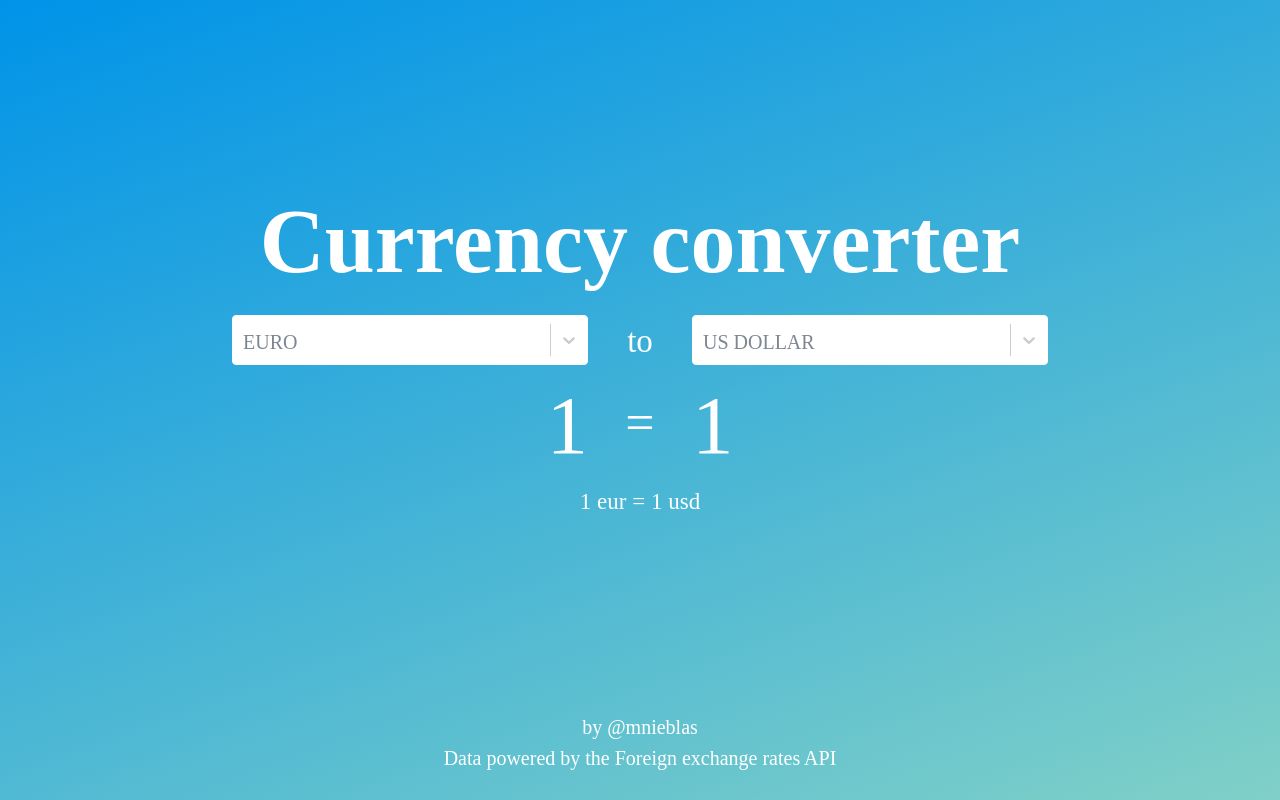
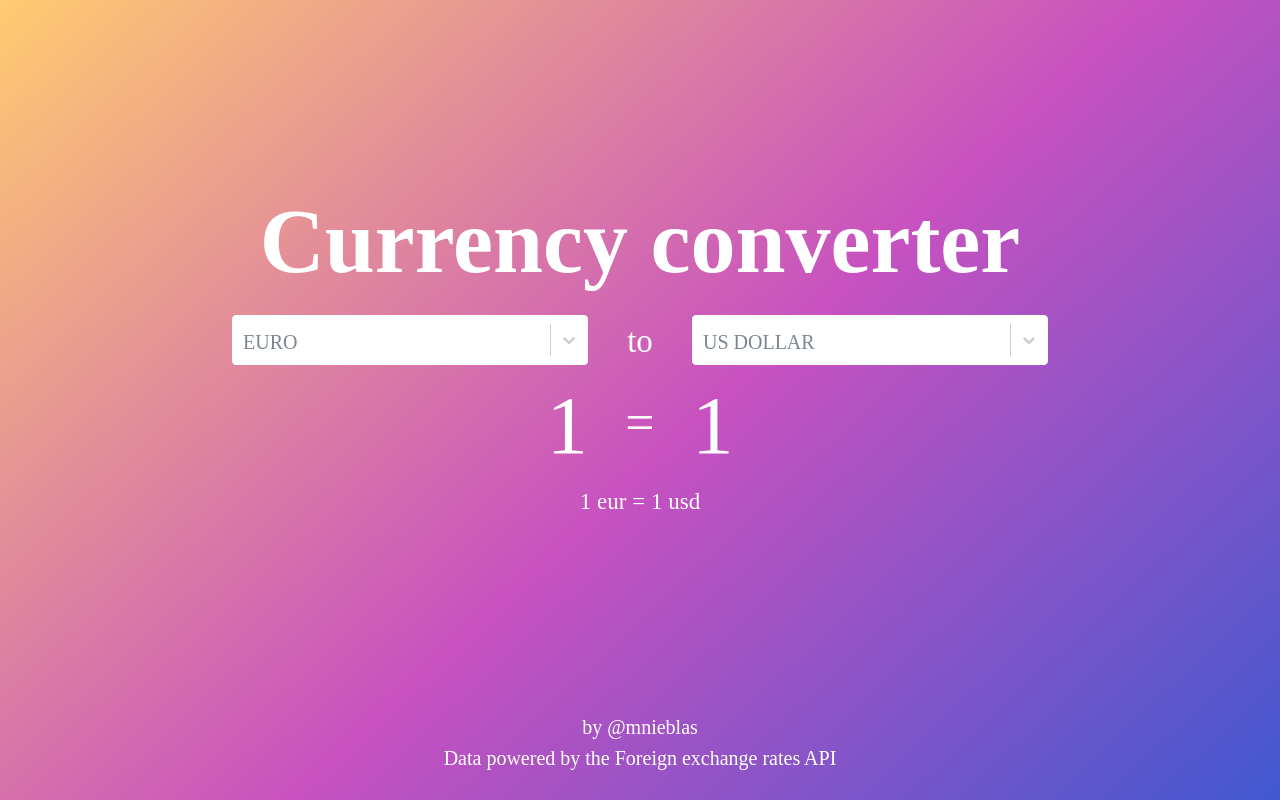
Before and after one commit to mnieblas/currencyconverter, a React (Create React App) app: page / in a window 1280 px wide. Built offline with nearby package versions, Linux system fonts and the light colour scheme; no server answers.

Commit message:
-update: random background image

```diff
--- a/src/App.js
+++ b/src/App.js
@@ -3,8 +3,18 @@ import CurrencyConverter from './components/CurrencyConverter/CurrencyConverter'
 import './App.scss';
 
 function App() {
+
+  const BACKGROUNDS = [
+    'linear-gradient(160deg, #0093E8 0%, #80D0C7 100%)',
+    'linear-gradient(90deg, #FAD961 0%, #F76B1C 100%)',
+    'linear-gradient(225deg, #FAD961 0%, #FF5ACD 100%)',
+    'linear-gradient(270deg, #FF9A8B 0%, #FF6A88 55%, #FF99AC 100%)',
+    'linear-gradient(225deg, #FA8BFF 0%, #2CD1FF 52%, #2CFF88 100%)',
+    'linear-gradient(-43deg, #4158D0 0%, #C751C0 46%, #FFCB70 100%)'
+  ];
+
   return (
-    <div className="App">
+    <div className="App" style={{backgroundImage: BACKGROUNDS[(Math.random() * BACKGROUNDS.length).toFixed(0)]}}>
       <h1 className="App__heading">Currency converter</h1>
       <CurrencyConverter />
       <div className="Copy">
```
